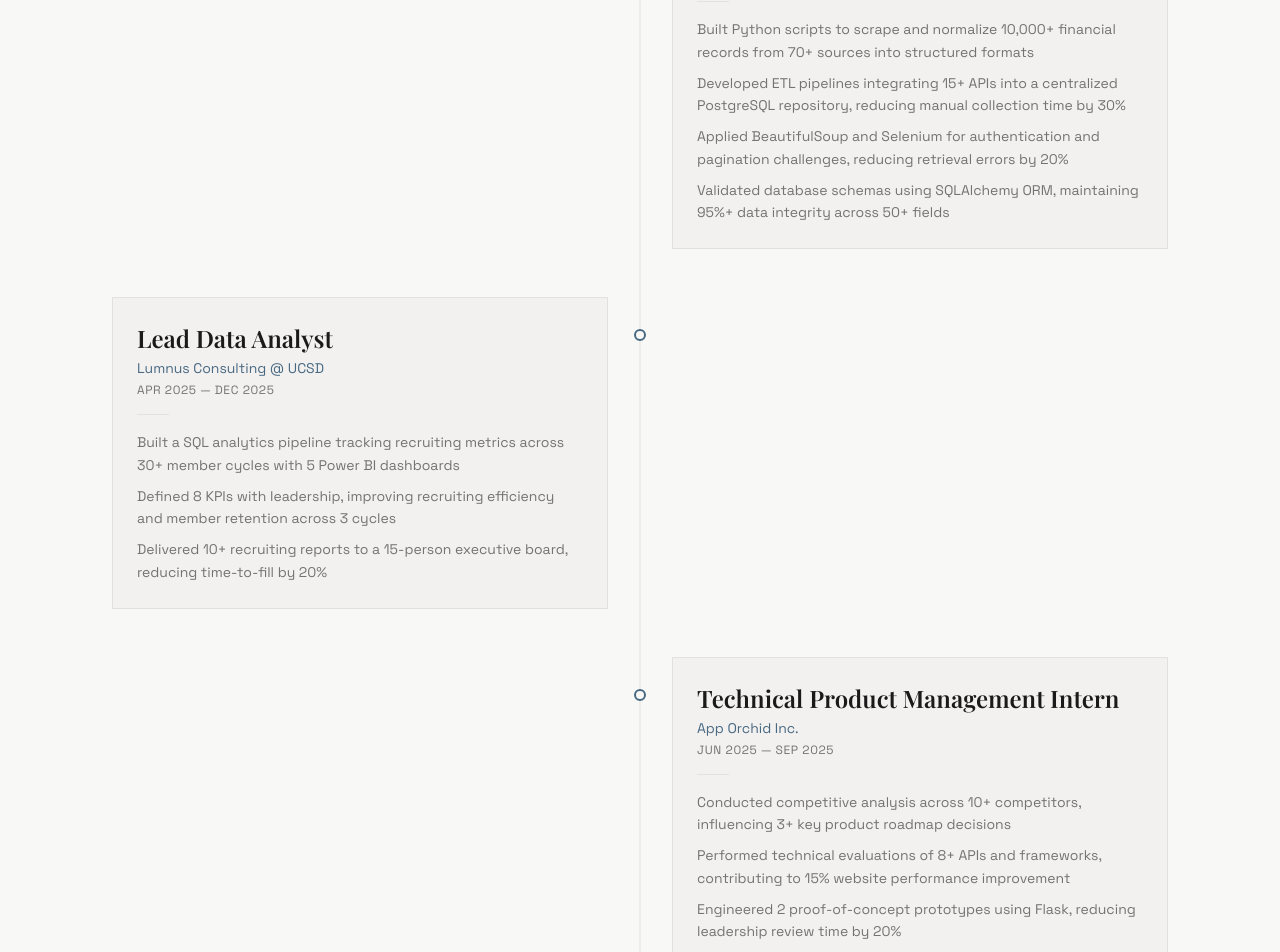
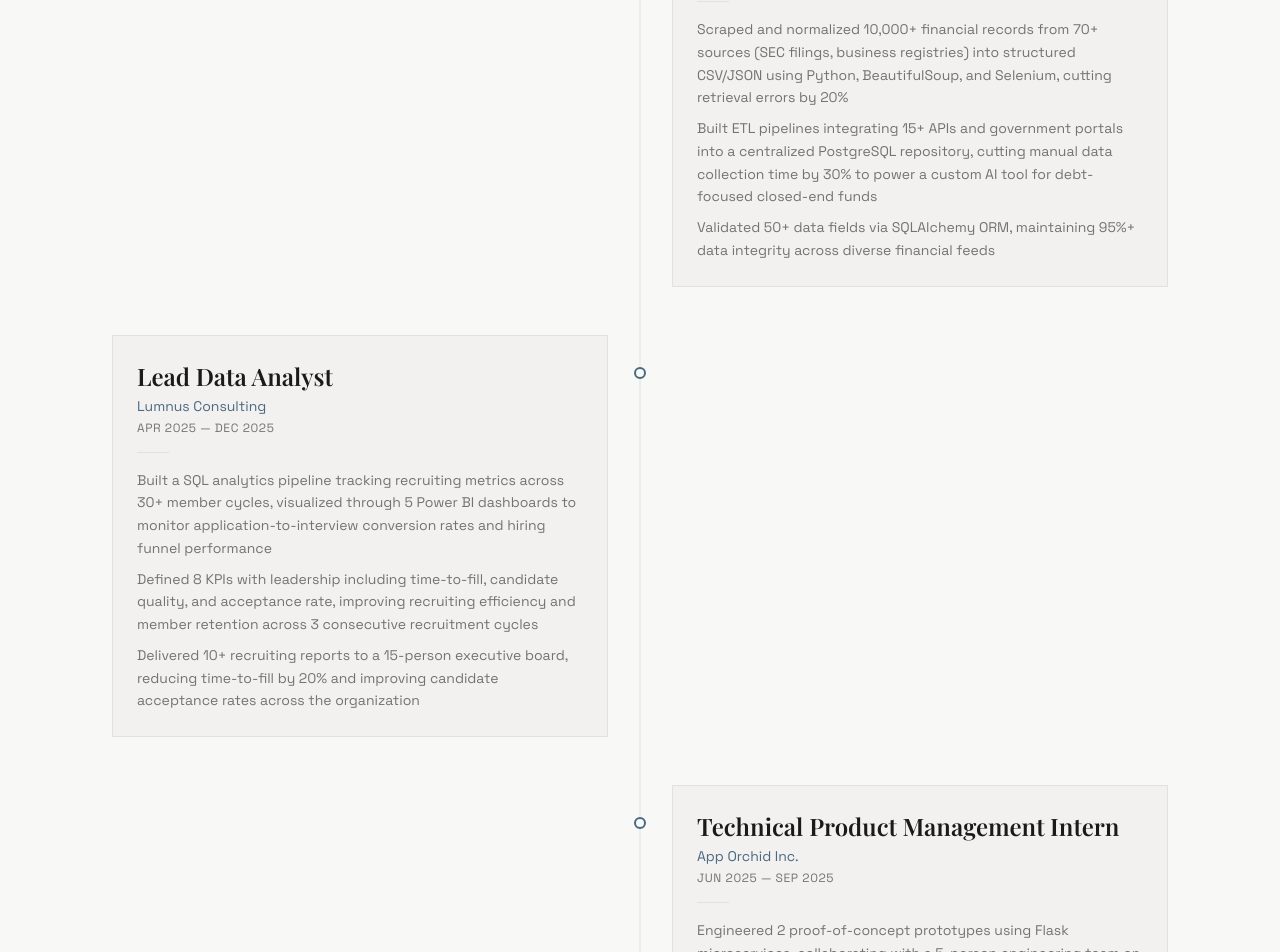
Before and after one commit to AmeyGupta25/personal_website, a React (Vite) app: page / in a window 1280 px wide. Shown: the part 1760-2712 px from the top of the page. Built offline with nearby package versions, Linux system fonts and the light colour scheme; the HTML template or start-up script is replaced by a standard one.

Commit message:
updated experience section

```diff
--- a/src/components/Experience.tsx
+++ b/src/components/Experience.tsx
@@ -10,23 +10,22 @@
   period: "Oct 2025 — Feb 2026",
   location: "Ridgewood, NJ",
   bullets: [
-  "Built Python scripts to scrape and normalize 10,000+ financial records from 70+ sources into structured formats",
-  "Developed ETL pipelines integrating 15+ APIs into a centralized PostgreSQL repository, reducing manual collection time by 30%",
-  "Applied BeautifulSoup and Selenium for authentication and pagination challenges, reducing retrieval errors by 20%",
-  "Validated database schemas using SQLAlchemy ORM, maintaining 95%+ data integrity across 50+ fields"]
+  "Scraped and normalized 10,000+ financial records from 70+ sources (SEC filings, business registries) into structured CSV/JSON using Python, BeautifulSoup, and Selenium, cutting retrieval errors by 20%",
+  "Built ETL pipelines integrating 15+ APIs and government portals into a centralized PostgreSQL repository, cutting manual data collection time by 30% to power a custom AI tool for debt-focused closed-end funds",
+  "Validated 50+ data fields via SQLAlchemy ORM, maintaining 95%+ data integrity across diverse financial feeds"]
 
 },
 {
   role: "Lead Data Analyst",
-  company: "Lumnus Consulting @ UCSD",
+  company: "Lumnus Consulting",
   companyNote: "Student Organization",
   url: "#",
   period: "Apr 2025 — Dec 2025",
   location: "San Diego, CA",
   bullets: [
-  "Built a SQL analytics pipeline tracking recruiting metrics across 30+ member cycles with 5 Power BI dashboards",
-  "Defined 8 KPIs with leadership, improving recruiting efficiency and member retention across 3 cycles",
-  "Delivered 10+ recruiting reports to a 15-person executive board, reducing time-to-fill by 20%"]
+  "Built a SQL analytics pipeline tracking recruiting metrics across 30+ member cycles, visualized through 5 Power BI dashboards to monitor application-to-interview conversion rates and hiring funnel performance",
+  "Defined 8 KPIs with leadership including time-to-fill, candidate quality, and acceptance rate, improving recruiting efficiency and member retention across 3 consecutive recruitment cycles",
+  "Delivered 10+ recruiting reports to a 15-person executive board, reducing time-to-fill by 20% and improving candidate acceptance rates across the organization"]
 
 },
 {
@@ -37,9 +36,9 @@
   period: "Jun 2025 — Sep 2025",
   location: "San Ramon, CA",
   bullets: [
-  "Conducted competitive analysis across 10+ competitors, influencing 3+ key product roadmap decisions",
-  "Performed technical evaluations of 8+ APIs and frameworks, contributing to 15% website performance improvement",
-  "Engineered 2 proof-of-concept prototypes using Flask, reducing leadership review time by 20%"]
+  "Engineered 2 proof-of-concept prototypes using Flask microservices, collaborating with a 5-person engineering team on technical documentation and release support, reducing leadership review cycles by 20%",
+  "Identified performance gaps across 8+ APIs and frameworks through technical evaluation and gap analysis, contributing to a 15% improvement in website performance and guiding strategic product direction",
+  "Delivered competitive analysis across 10+ competitors to C-suite leadership, surfacing data-driven recommendations that influenced 3 key product roadmap decisions and strengthened market positioning"]
 
 }];
 
```
